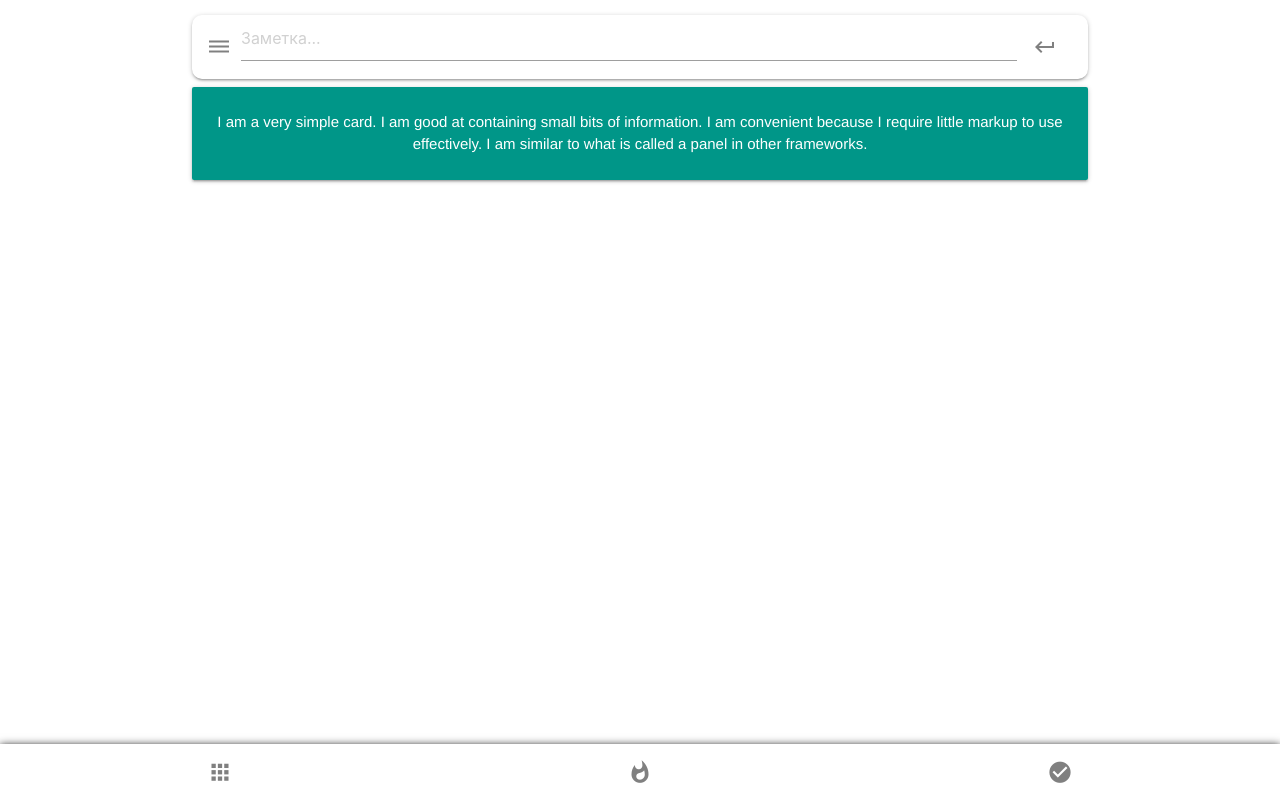
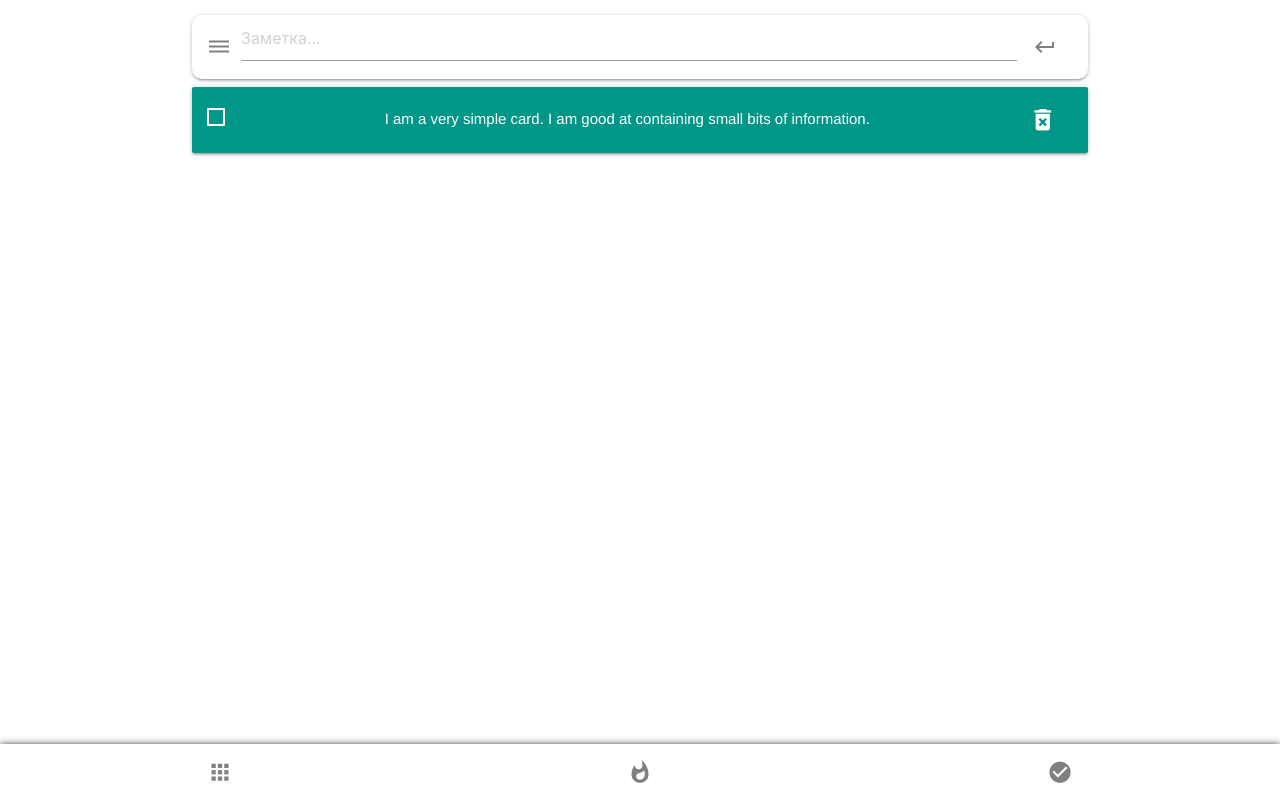
Before and after one commit to yagunov-test-moscow/myBuy, a Vue app: page / in a window 1280 px wide. Built offline with nearby package versions, Linux system fonts and the light colour scheme.

Commit message:
create card

```diff
--- a/src/components/Todoitem.vue
+++ b/src/components/Todoitem.vue
@@ -1,11 +1,15 @@
 <template>
  <div class="row">
-      <div class="card-panel teal">
-        <span class="white-text">I am a very simple card. I am good at containing small bits of information.
-        I am convenient because I require little markup to use effectively. I am similar to what is called a panel in other frameworks.
-        </span>
-      </div>
+  <div class="card-panel teal">
+   <label>
+    <input type="checkbox"/>
+     <span style="font-size: 1.9rem; color: white;" class="check"></span>
+    </label>
+    <span class="white-text">I am a very simple card. I am good at containing small bits of information.
+    </span>
+    <a class="waves-effect waves-teal btn-flat"><i class="material-icons" style="font-size: 1.9rem; color: white;">delete_forever</i></a>
   </div>
+ </div>
 </template>
 
 <script>
@@ -15,5 +19,22 @@ export default {
 </script>
 
 <style scoped>
+.card-panel {
+  display: flex;
+  justify-content: space-between;
+  align-items: center;
+  padding: 15px;
+}
+.btn {
+  margin-left: 5px;
+  overflow: inherit;
+}
+span.check::before{
+  border-color: white;
+}
+[type="checkbox"]:checked+span:not(.lever):before{
+    border-right: 2px solid white;
+    border-bottom: 2px solid white;
+}
 
 </style>
```
